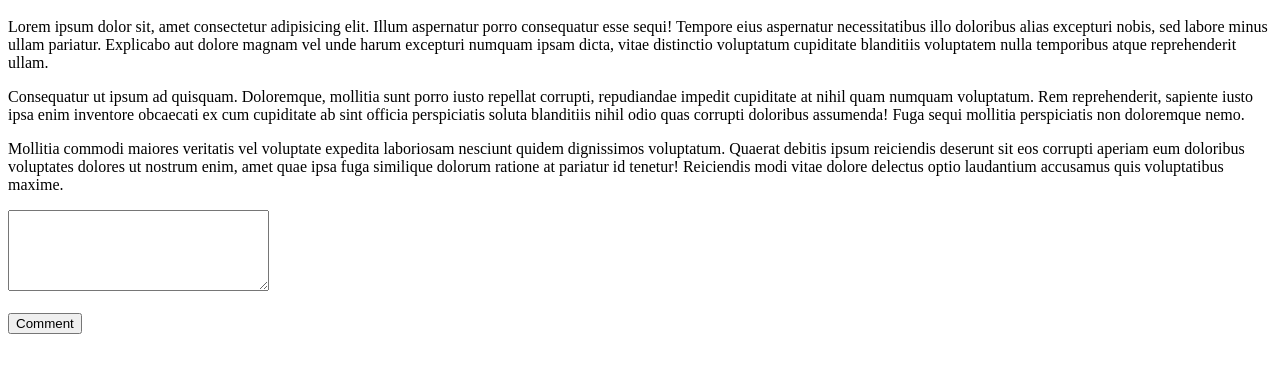
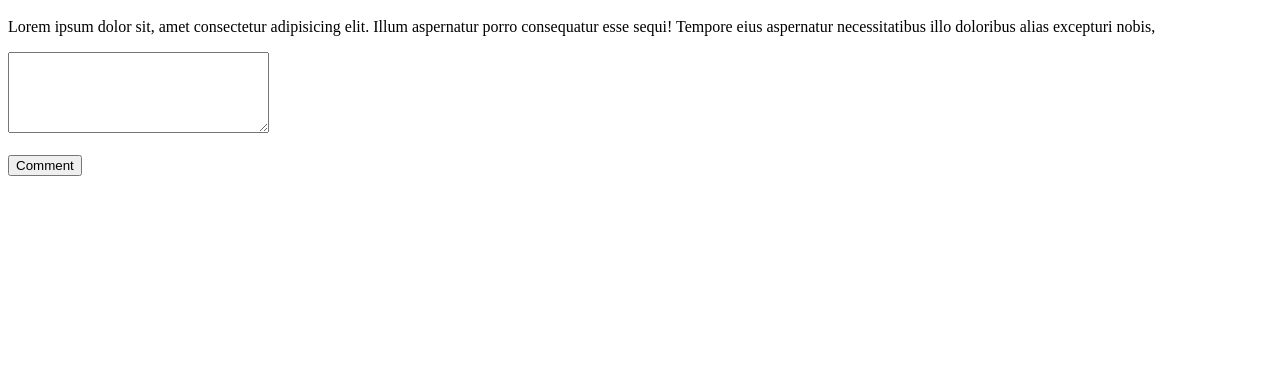
Before and after one commit to RemonAhmedMia/Javascript-Dom-Events, a plain HTML site: page js/event-final.html in a window 1280 px wide. Shown: the part 371-744 px from the top of the page. Drawn offline with Linux system fonts and the light colour scheme.

Commit message:
change-p

```diff
--- a/js/event-final.html
+++ b/js/event-final.html
@@ -27,9 +27,8 @@
 <h1>Please Add Your Comment</h1>
 
 <div id="comment-container">
-    <p>Lorem ipsum dolor sit, amet consectetur adipisicing elit. Illum aspernatur porro consequatur esse sequi! Tempore eius aspernatur necessitatibus illo doloribus alias excepturi nobis, sed labore minus ullam pariatur. Explicabo aut dolore magnam vel unde harum excepturi numquam ipsam dicta, vitae distinctio voluptatum cupiditate blanditiis voluptatem nulla temporibus atque reprehenderit ullam.</p>
-    <p>Consequatur ut ipsum ad quisquam. Doloremque, mollitia sunt porro iusto repellat corrupti, repudiandae impedit cupiditate at nihil quam numquam voluptatum. Rem reprehenderit, sapiente iusto ipsa enim inventore obcaecati ex cum cupiditate ab sint officia perspiciatis soluta blanditiis nihil odio quas corrupti doloribus assumenda! Fuga sequi mollitia perspiciatis non doloremque nemo.</p>
-    <p>Mollitia commodi maiores veritatis vel voluptate expedita laboriosam nesciunt quidem dignissimos voluptatum. Quaerat debitis ipsum reiciendis deserunt sit eos corrupti aperiam eum doloribus voluptates dolores ut nostrum enim, amet quae ipsa fuga similique dolorum ratione at pariatur id tenetur! Reiciendis modi vitae dolore delectus optio laudantium accusamus quis voluptatibus maxime.</p>
+    <p>Lorem ipsum dolor sit, amet consectetur adipisicing elit. Illum aspernatur porro consequatur esse sequi! Tempore eius aspernatur necessitatibus illo doloribus alias excepturi nobis,</p>
+
 </div>
 
 <div>
```
